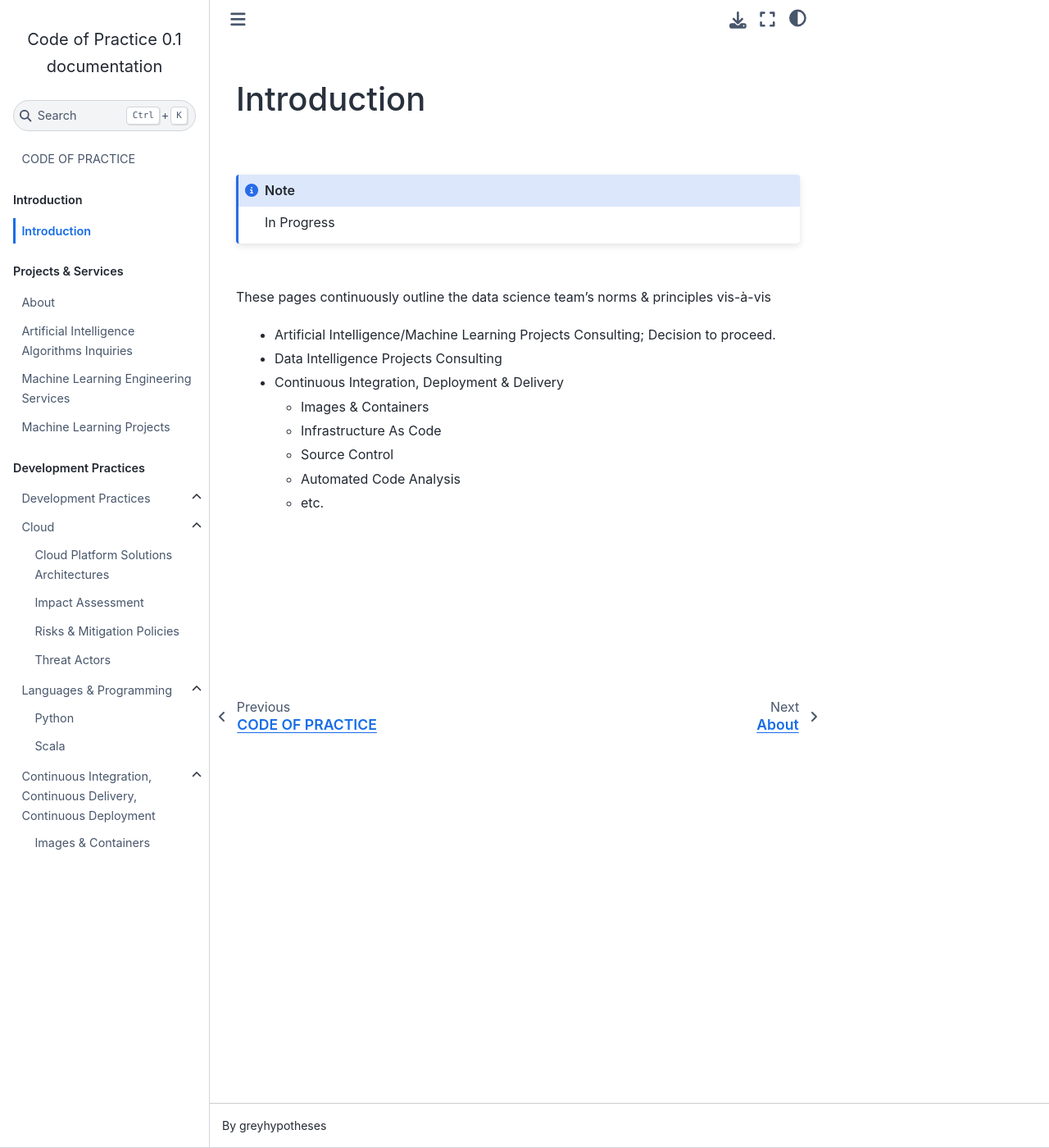
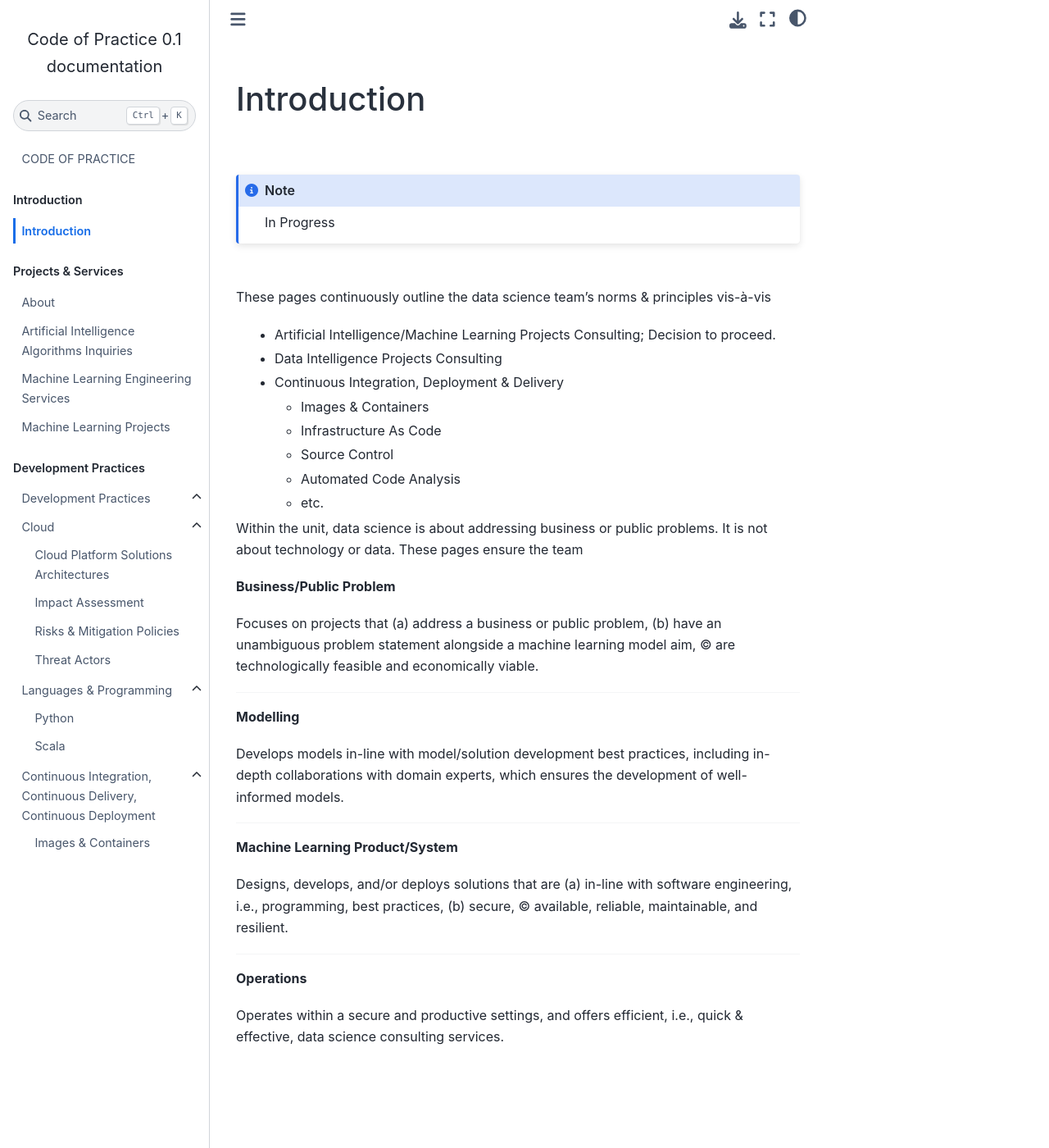
Before and after one commit to thereferences/practice, a Sphinx documentation site: the page built from docs/source/introduction.md, in a window 1280 px wide and 1400 px high. Shown: the whole window at 82% size. Built offline with Sphinx 7.4.7 and the Sphinx Book theme 1.1.4, drawn with Linux system fonts in a browser that asks for light colours.

Commit message:
Update docs/source/introduction.md

```diff
--- a/docs/source/introduction.md
+++ b/docs/source/introduction.md
@@ -25,6 +25,36 @@ These pages continuously outline the data science team's norms & principles vis-
     </ul>
 </ul>
 
+Within the unit, data science is about addressing business or public problems.  It is not about technology or data.  These pages ensure the team
+
+**Business/Public Problem**
+
+Focuses on projects that (a) address a business or public problem, (b) have an unambiguous problem statement alongside a
+machine learning model aim, (c) are technologically feasible and economically viable.
+
+----
+
+**Modelling**
+
+Develops models in-line with model/solution development best practices, including in-depth collaborations with domain
+experts, which ensures the development of well-informed models.
+
+----
+
+**Machine Learning Product/System**
+
+Designs, develops, and/or deploys solutions that are (a) in-line with software engineering, i.e., programming, best
+practices, (b) secure, (c) available, reliable, maintainable, and resilient.
+
+----
+
+**Operations**
+
+Operates within a secure and productive settings, and offers efficient, i.e., quick & effective, data
+science consulting services.
+
+
+
 <br>
 <br>
 <br>
```
